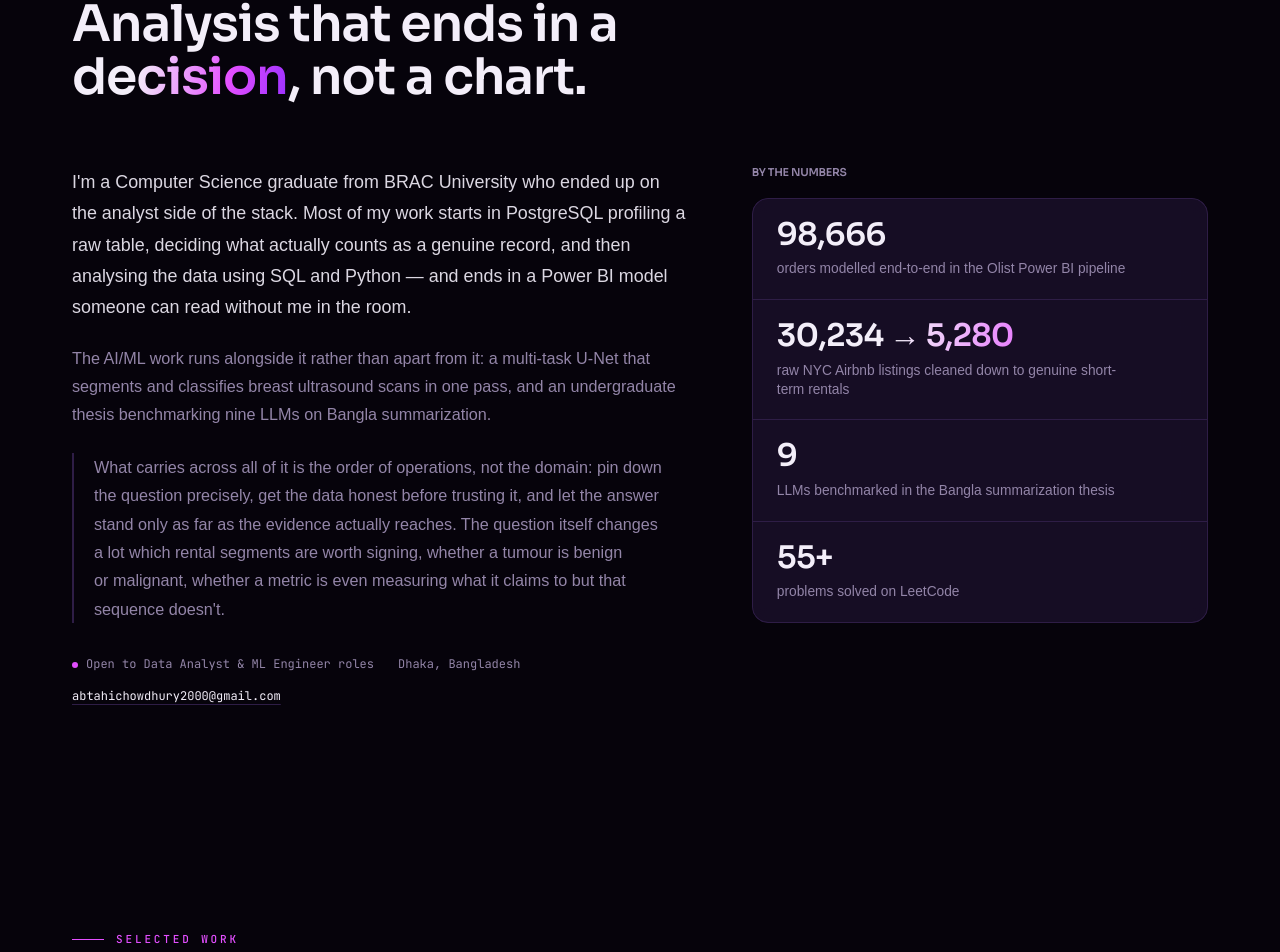
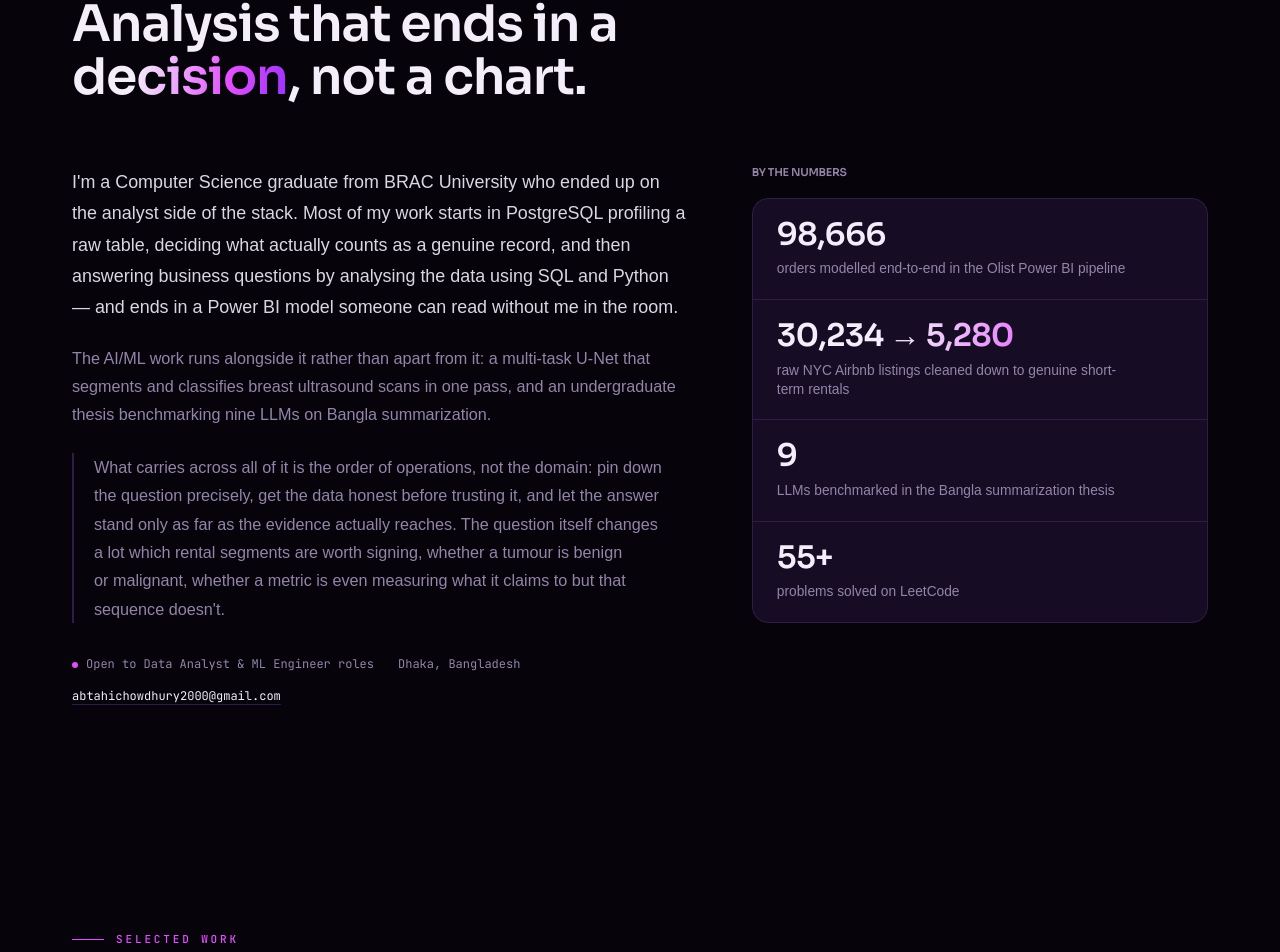
Before and after one commit to Abtahi0712/My-Portfolio, a Next.js app: page / in a window 1280 px wide. Shown: the part 952-1904 px from the top of the page. Built offline with nearby package versions, Linux system fonts and the light colour scheme; no server answers; a web font is replaced by a local one.

Commit message:
Fix wording in the 'about' section for clarity

```diff
--- a/src/content/site.ts
+++ b/src/content/site.ts
@@ -36,7 +36,7 @@ export const person = {
    * Every fact here comes from the CV or a project README.
    */
   about: [
-    "I'm a Computer Science graduate from BRAC University who ended up on the analyst side of the stack. Most of my work starts in PostgreSQL profiling a raw table, deciding what actually counts as a genuine record, and then analysing the data using SQL and Python — and ends in a Power BI model someone can read without me in the room.",
+    "I'm a Computer Science graduate from BRAC University who ended up on the analyst side of the stack. Most of my work starts in PostgreSQL profiling a raw table, deciding what actually counts as a genuine record, and then answering business questions by analysing the data using SQL and Python — and ends in a Power BI model someone can read without me in the room.",
     "The AI/ML work runs alongside it rather than apart from it: a multi-task U-Net that segments and classifies breast ultrasound scans in one pass, and an undergraduate thesis benchmarking nine LLMs on Bangla summarization.",
   ],
 
```
